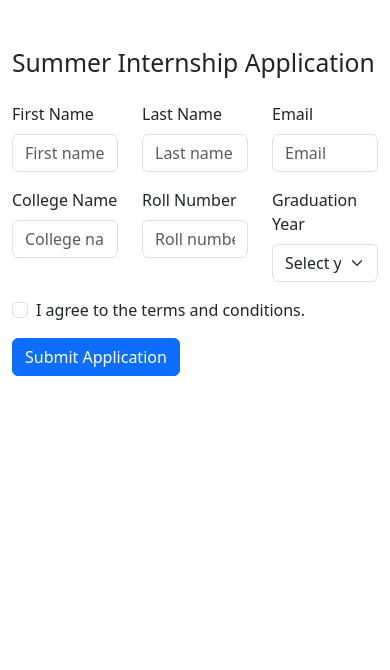
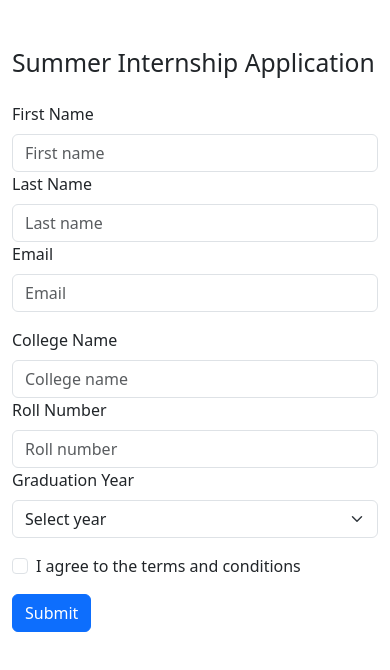
Before and after one commit to acciojob/bootstrap-form-easy-11prath, a website: page main.html in a window 390 px wide. Drawn offline with nearby package versions, Linux system fonts and the light colour scheme.

Commit message:
created a submission

```diff
--- a/main.html
+++ b/main.html
@@ -13,17 +13,17 @@
 
       <!-- Row 1: First Name, Last Name, Email -->
       <div class="row mb-3">
-        <div class="col">
+        <div class="col-md">
           <label for="first-name-input" class="form-label">First Name</label>
           <input type="text" class="form-control" id="first-name-input" placeholder="First name" required>
           <div class="invalid-feedback">Please enter your first name.</div>
         </div>
-        <div class="col">
+        <div class="col-md">
           <label for="last-name-input" class="form-label">Last Name</label>
           <input type="text" class="form-control" id="last-name-input" placeholder="Last name" required>
           <div class="invalid-feedback">Please enter your last name.</div>
         </div>
-        <div class="col">
+        <div class="col-md">
           <label for="email-input" class="form-label">Email</label>
           <input type="email" class="form-control" id="email-input" placeholder="Email" required>
           <div class="invalid-feedback">Please provide a valid email.</div>
@@ -32,17 +32,17 @@
 
       <!-- Row 2: College Name, Roll No, Graduation Year -->
       <div class="row mb-3">
-        <div class="col">
+        <div class="col-md">
           <label for="college-input" class="form-label">College Name</label>
           <input type="text" class="form-control" id="college-input" placeholder="College name" required>
           <div class="invalid-feedback">Please enter your college name.</div>
         </div>
-        <div class="col">
+        <div class="col-md">
           <label for="roll-no-input" class="form-label">Roll Number</label>
           <input type="text" class="form-control" id="roll-no-input" placeholder="Roll number" required>
           <div class="invalid-feedback">Please enter your roll number.</div>
         </div>
-        <div class="col">
+        <div class="col-md">
           <label for="graduation-year" class="form-label">Graduation Year</label>
           <select class="form-select" id="graduation-year" required>
             <option value="">Select year</option>
@@ -58,12 +58,12 @@
       <!-- Checkbox -->
       <div class="form-check mb-3">
         <input type="checkbox" class="form-check-input" id="conditions-checkbox" required>
-        <label class="form-check-label" for="conditions-checkbox">I agree to the terms and conditions.</label>
+        <label class="form-check-label" for="conditions-checkbox">I agree to the terms and conditions</label>
         <div class="invalid-feedback">You must agree before submitting.</div>
       </div>
 
       <!-- Submit Button -->
-      <button type="submit" class="btn btn-primary">Submit Application</button>
+      <button type="submit" class="btn btn-primary">Submit</button>
     </form>
   </div>
 
```
